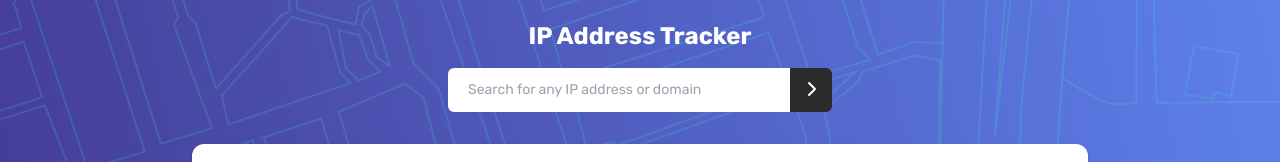
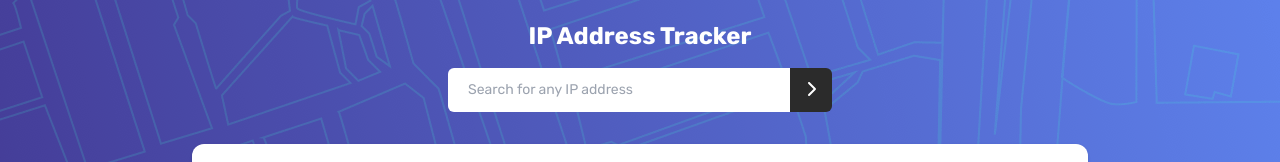
Before and after one commit to coderSuresh/ip-address-tracker, a React (Vite) app: page / in a window 1280 px wide. Shown: the top 162 px of the page. Built offline with nearby package versions, Linux system fonts and the light colour scheme; no server answers.

Commit message:
used ipapi, had to remove domain search

```diff
--- a/src/components/Header.jsx
+++ b/src/components/Header.jsx
@@ -16,7 +16,7 @@ const Header = () => {
             <form onSubmit={handleSubmit} className="flex w-[calc(100% - 40px)] mt-4 md:mx-auto mx-5 md:max-w-sm">
                 <input type="text"
                     className='w-full text-sm py-3 px-5 rounded-l-md active:outline-none focus:outline-none'
-                    placeholder="Search for any IP address or domain"
+                    placeholder="Search for any IP address"
                 />
                 <button
                     className="bg-very-dark-gray active:opacity-80 active:outline-none focus:outline-none text-white rounded-r-md"
```
